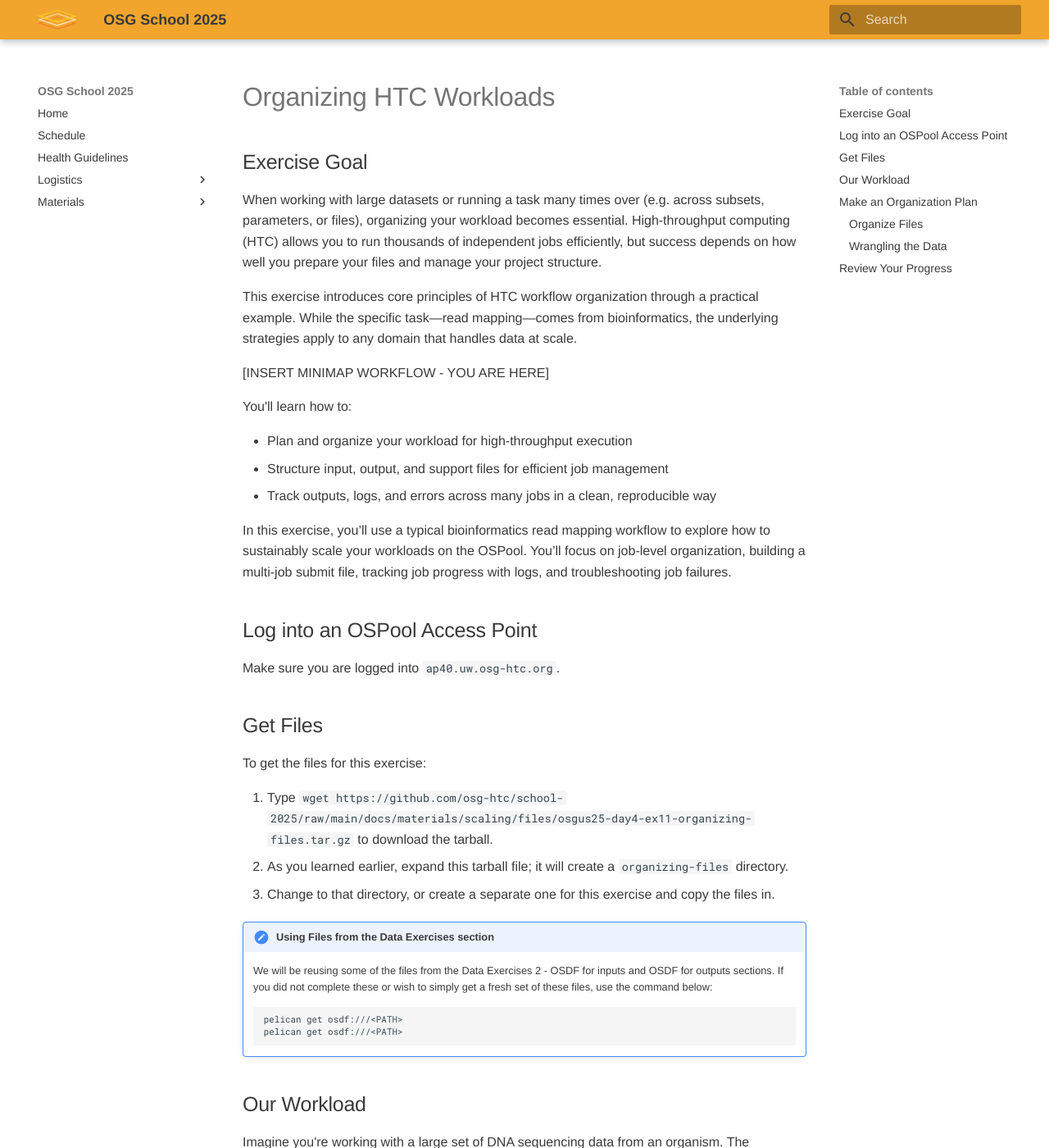
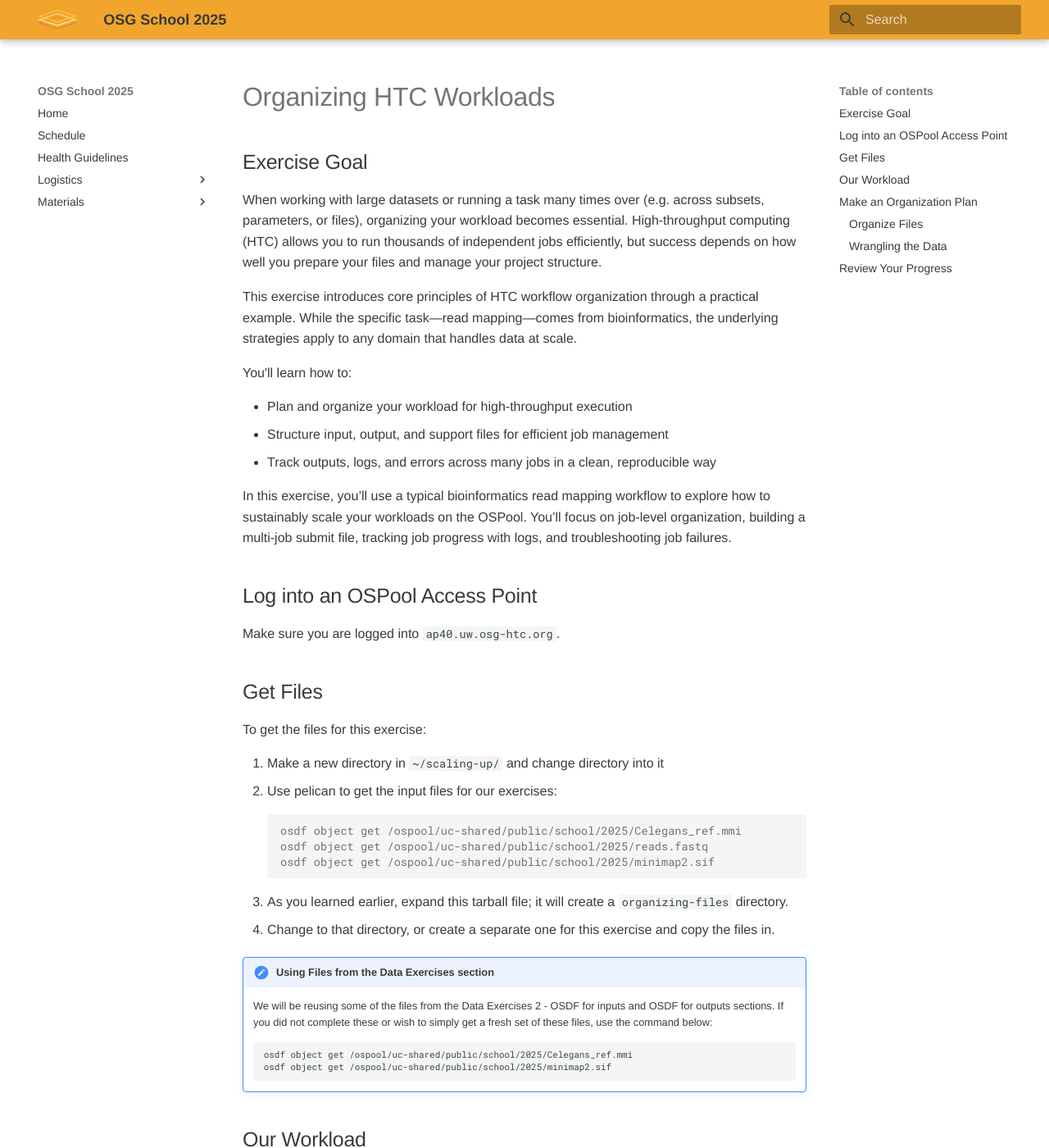
Before and after one commit to osg-htc/school-2025, an MkDocs documentation site: the page built from docs/materials/scaling/part1-ex1-organization.md, in a window 1280 px wide and 1400 px high. Shown: the whole window at 82% size. Built offline with MkDocs 1.6.1 and Material for MkDocs 9.7.7, drawn with Linux system fonts in a browser that asks for light colours; some of the changed text lies outside the part shown.

Commit message:
Removed custom admonitions

```diff
--- a/docs/materials/scaling/part1-ex1-organization.md
+++ b/docs/materials/scaling/part1-ex1-organization.md
@@ -5,8 +5,6 @@
 When working with large datasets or running a task many times over (e.g. across subsets, parameters, or files), organizing your workload becomes essential. High-throughput computing (HTC) allows you to run thousands of independent jobs efficiently, but success depends on how well you prepare your files and manage your project structure.
 
 This exercise introduces core principles of HTC workflow organization through a practical example. While the specific task—read mapping—comes from bioinformatics, the underlying strategies apply to any domain that handles data at scale.
-
-[INSERT MINIMAP WORKFLOW - YOU ARE HERE]
 
 You'll learn how to:
 
@@ -26,7 +24,14 @@
 
 To get the files for this exercise:
 
-1.  Type `wget https://github.com/osg-htc/school-2025/raw/main/docs/materials/scaling/files/osgus25-day4-ex11-organizing-files.tar.gz` to download the tarball.
+1.  Make a new directory in `~/scaling-up/` and change directory into it
+2.  Use pelican to get the input files for our exercises:
+
+        :::console
+        osdf object get /ospool/uc-shared/public/school/2025/Celegans_ref.mmi
+        osdf object get /ospool/uc-shared/public/school/2025/reads.fastq
+        osdf object get /ospool/uc-shared/public/school/2025/minimap2.sif
+
 1.  As you learned earlier, expand this tarball file; it will create a `organizing-files` directory.
 1.  Change to that directory, or create a separate one for this exercise and copy the files in.
 
@@ -35,8 +40,8 @@
 
     We will be reusing some of the files from the Data Exercises 2 - OSDF for inputs and OSDF for outputs sections. If you did not complete these or wish to simply get a fresh set of these files, use the command below:
 
-        pelican get osdf:///<PATH>
-        pelican get osdf:///<PATH>
+        osdf object get /ospool/uc-shared/public/school/2025/Celegans_ref.mmi
+        osdf object get /ospool/uc-shared/public/school/2025/minimap2.sif
 
 ## Our Workload
 
@@ -85,8 +90,6 @@
 !!! tip "When to Use the Open Science Data Federation (OSDF)"
 
     Make sure to consider which files will be re-used often (common files across all jobs) versus which files will be used only once. Files often re-used, can be placed in your `/ospool/ap40/data/<user.name>/` directory to take advantage of the caching benefits when using the `osdf://` transfer plugin.
-
-    [LARGE FILES ONLY]
 
 ### Organize Files
 
```
Also changed, not shown: other parts of docs/materials/scaling/part1-ex1-organization.md (+1 -10 lines), docs/materials/scaling/part1-ex2-composing-the-job.md (+5 -3 lines).
